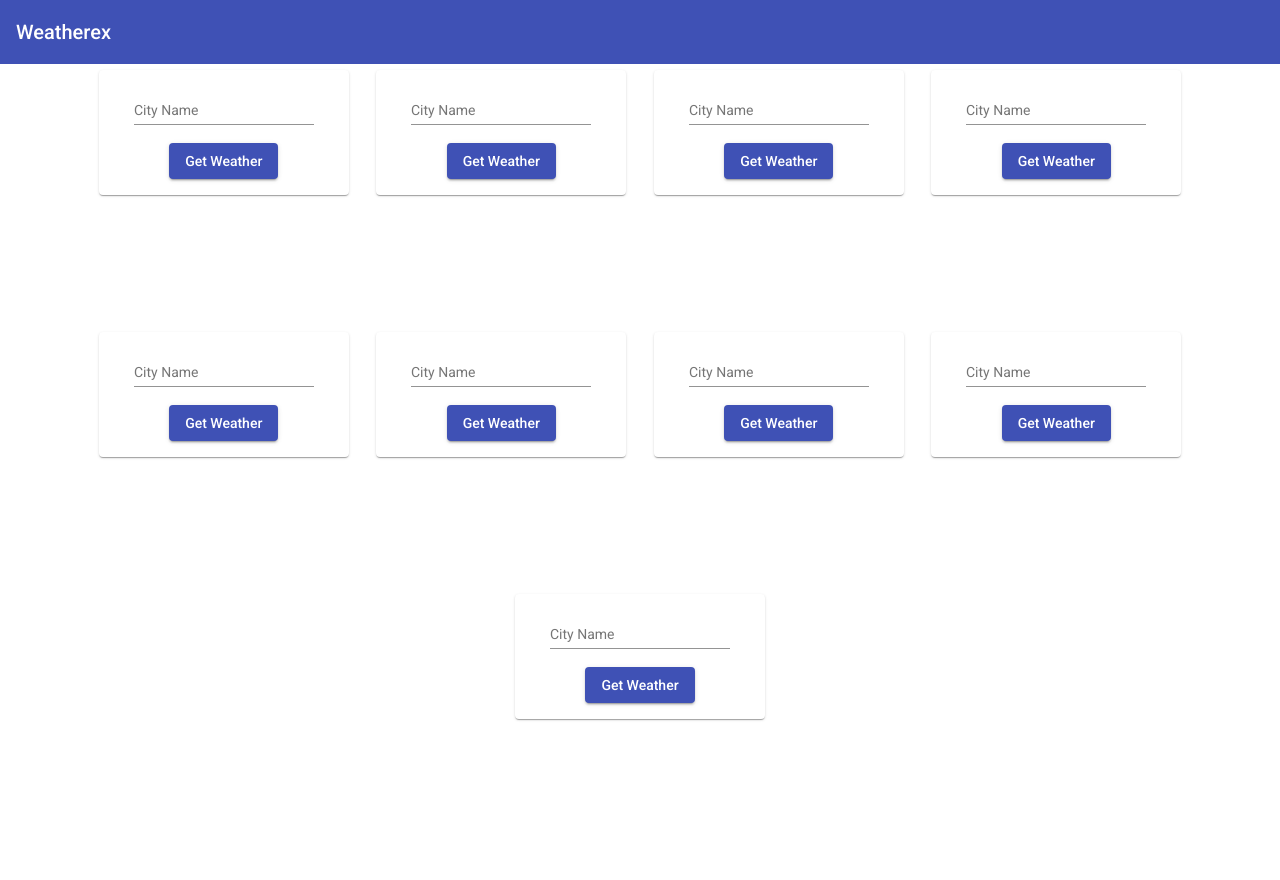
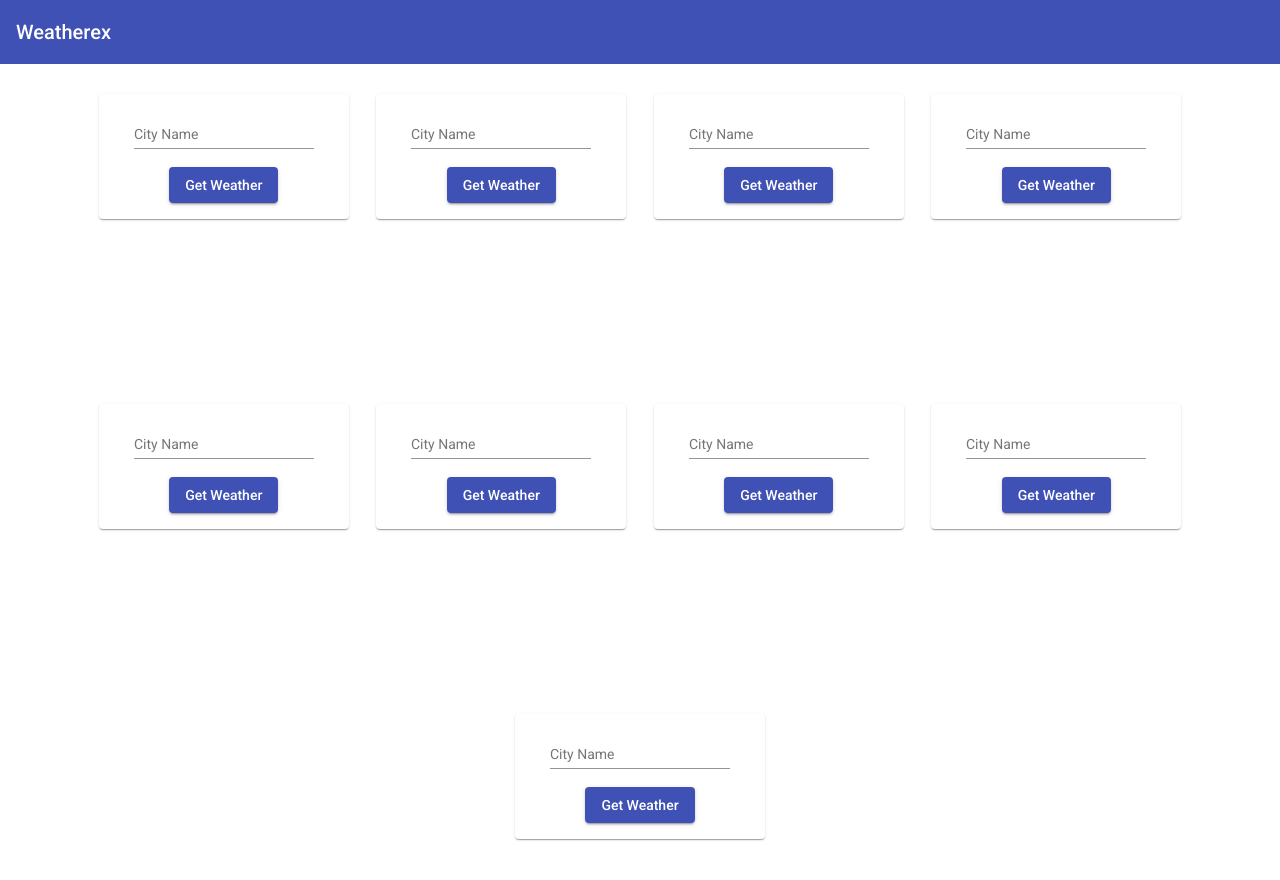
Before and after one commit to roopamparadkar/weatherex, an Angular app: page / in a window 1280 px wide. Shown: the top 880 px of the page. Before the commit the page ends 850 px from the top, so only its background shows below. Built offline with nearby package versions, Linux system fonts and the light colour scheme.

Commit message:
add margin

```diff
--- a/src/app/app.component.scss
+++ b/src/app/app.component.scss
@@ -8,7 +8,7 @@
   }
   .item {
     flex: 0 0 auto;
-    margin: 6px;
+    margin: 30px;
     height: 250px;
     width: 250px;
   }
```
